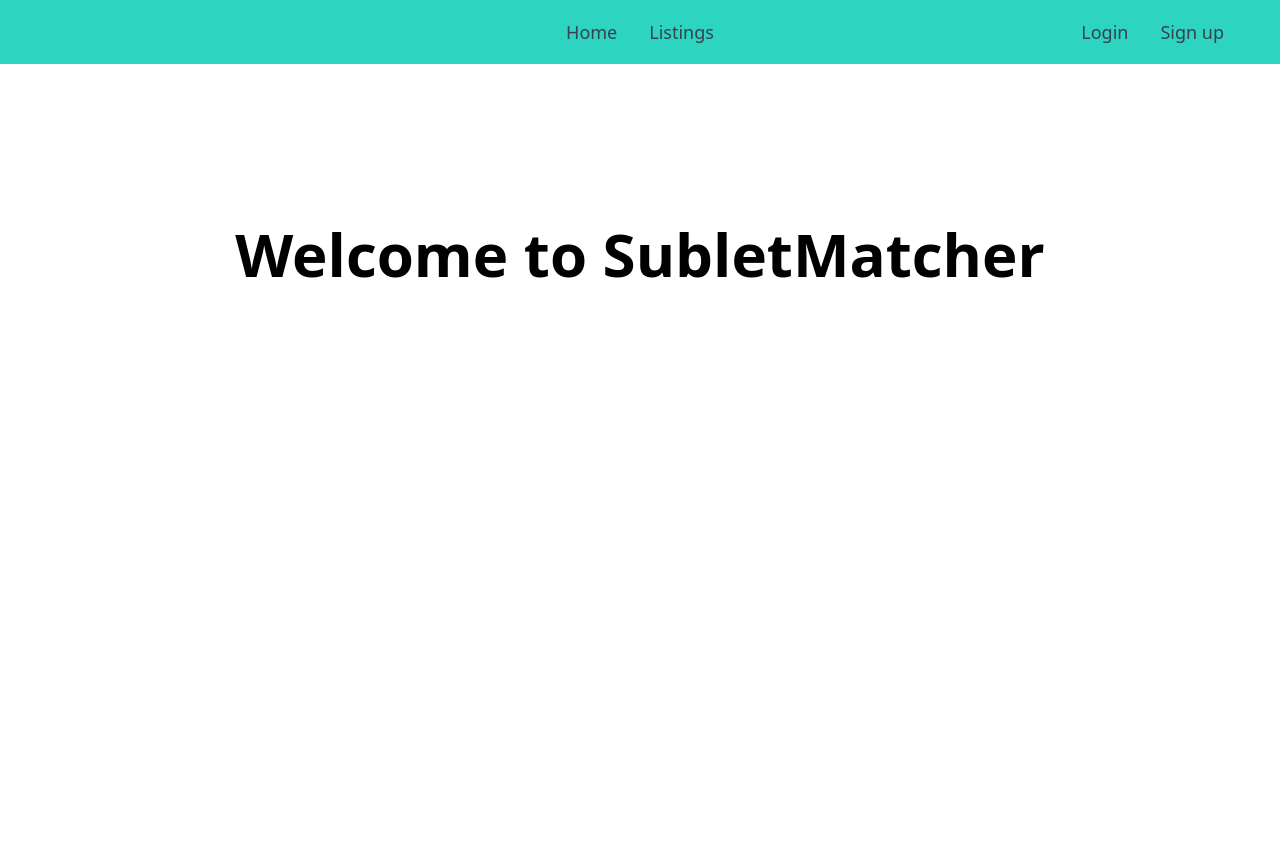
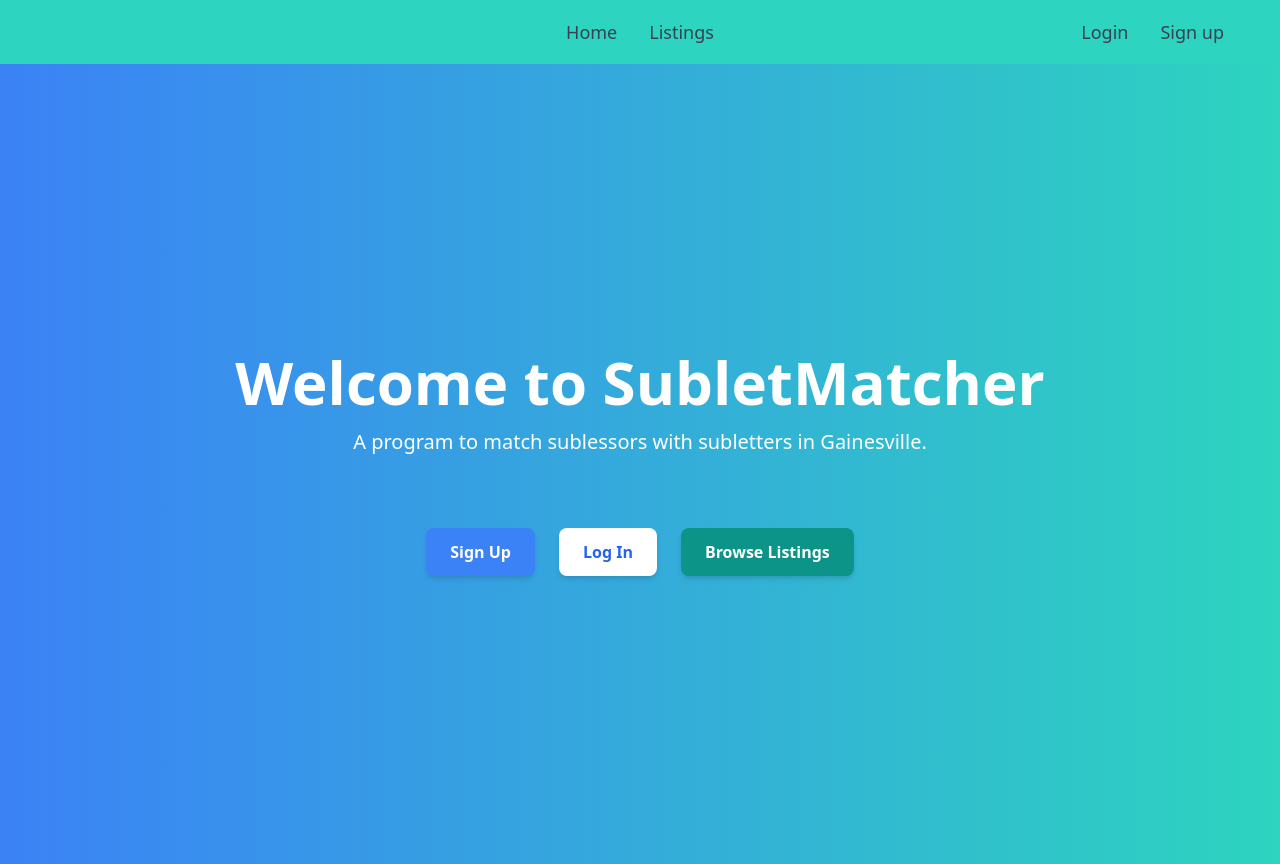
Before and after one commit to jackhernandez23/subletmatcher, a React (Vite) app in the folder frontend/: page / in a window 1280 px wide. Before the commit the page ends 800 px from the top, so only its background shows below. Built offline with nearby package versions, Linux system fonts and the light colour scheme.

Commit message:
Updated home page

```diff
--- a/frontend/src/pages/index.jsx
+++ b/frontend/src/pages/index.jsx
@@ -2,10 +2,35 @@ import React from "react";
 
 const Home = () => {
     return (
-        <div className="flex justify-center p-40">
-            <h1 className="text-6xl font-bold">
-                Welcome to SubletMatcher
-            </h1>
+        <div className="min-h-screen flex flex-col items-center justify-center bg-gradient-to-r from-blue-500 to-teal-400 text-white">
+            <header className="text-center mb-12">
+                <h1 className="text-6xl font-bold mb-4">
+                    Welcome to SubletMatcher
+                </h1>
+                <h2 className="text-xl font-medium">
+                    A program to match sublessors with subletters in Gainesville.
+                </h2>
+            </header>
+            <div className="flex space-x-6 mt-6">
+                <button onClick={() => {
+                    window.location.href = '/signup';
+                }}
+                        className="bg-blue-500 text-white px-6 py-3 rounded-lg font-semibold shadow-md hover:bg-blue-400 transition">
+                    Sign Up
+                </button>
+                <button2 onClick={() => {
+                    window.location.href = '/login';
+                }}
+                        className="bg-white text-blue-600 px-6 py-3 rounded-lg font-semibold shadow-md hover:bg-gray-200 transition">
+                    Log In
+                </button2>
+                <button3 onClick={() => {
+                    window.location.href = '/listings';
+                }}
+                         className="bg-teal-600 text-white px-6 py-3 rounded-lg font-semibold shadow-md hover:bg-teal-500 transition">
+                    Browse Listings
+                </button3>
+            </div>
         </div>
     );
 };
```
Also changed, not shown: 1 other file (tests, documents, lock files or other folders).
